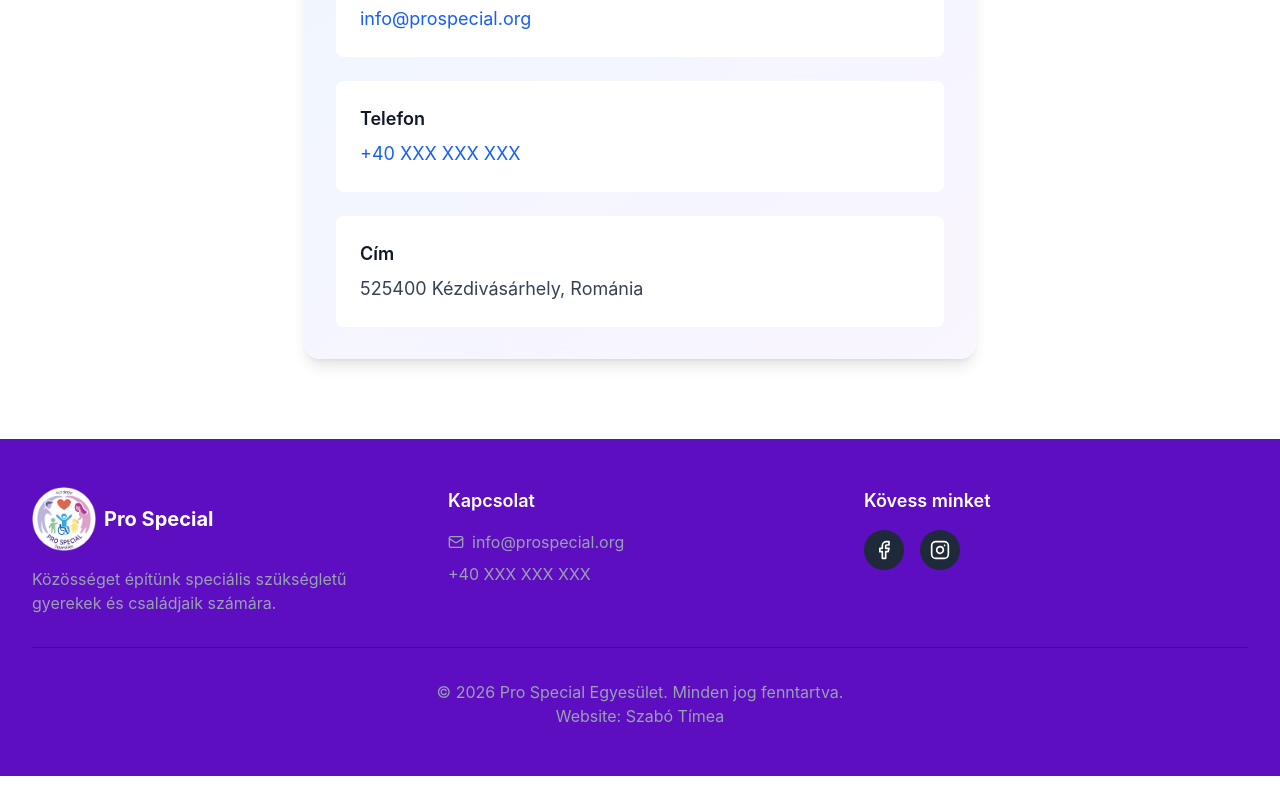
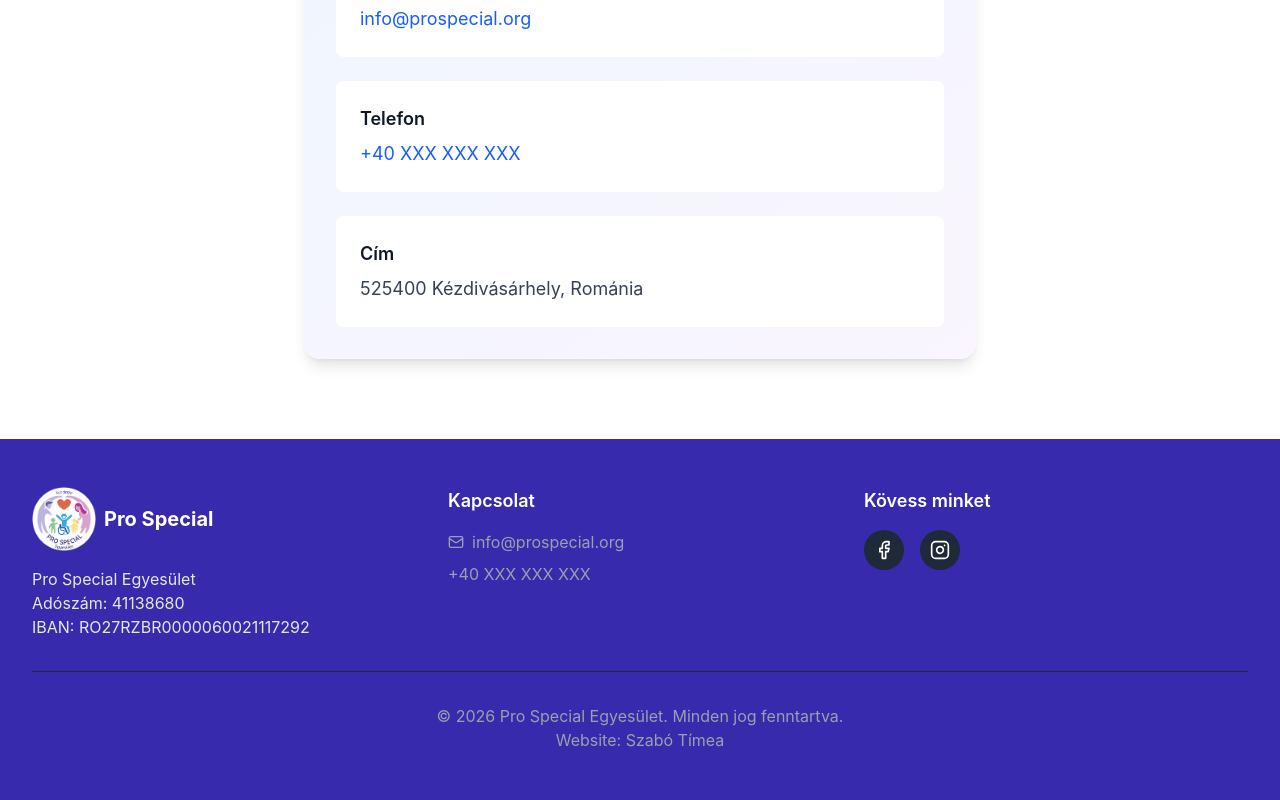
Before and after one commit to zuraglal/prospecial.org, a React (Vite) app: page / in a window 1280 px wide. Shown: the part 4242-5042 px from the top of the page. Before the commit the page ends 5018 px from the top, so only its background shows below. Built offline with nearby package versions, Linux system fonts and the light colour scheme.

Commit message:
Change footer background color and text styles

```diff
--- a/src/app/components/Footer.tsx
+++ b/src/app/components/Footer.tsx
@@ -8,7 +8,7 @@ export function Footer() {
   const currentYear = new Date().getFullYear();
 
   return (
-    <footer className="bg-violet-800 text-white py-12">
+    <footer className="bg-indigo-800 text-white py-12">
       <div className="max-w-7xl mx-auto px-4 sm:px-6 lg:px-8">
         <div className="grid grid-cols-1 md:grid-cols-3 gap-8">
           <div>
@@ -20,11 +20,22 @@ export function Footer() {
                 />
               <span className="text-xl font-bold">Pro Special</span>
             </div>
-            <p className="text-gray-400">
+            <p className="text-gray-200">
+              {language === 'hu' && 'Pro Special Egyesület'}
+              {language === 'ro' && 'Asociația Pro Special'}
+              {language === 'en' && 'Pro Special Association'}
+              {/*
               {language === 'hu' && 'Közösséget építünk speciális szükségletű gyerekek és családjaik számára.'}
               {language === 'ro' && 'Construim comunitate pentru copiii cu nevoi speciale și familiile lor.'}
               {language === 'en' && 'Building community for children with special needs and their families.'}
+              */}
             </p>
+            <p className="text-gray-200">
+              {language === 'hu' && 'Adószám: 41138680'}
+              {language === 'ro' && 'CIF: 41138680'}
+              {language === 'en' && 'TIN: 41138680'}
+            </p>
+            <p className="text-gray-200">IBAN: RO27RZBR0000060021117292</p>
           </div>
 
           <div>
```
